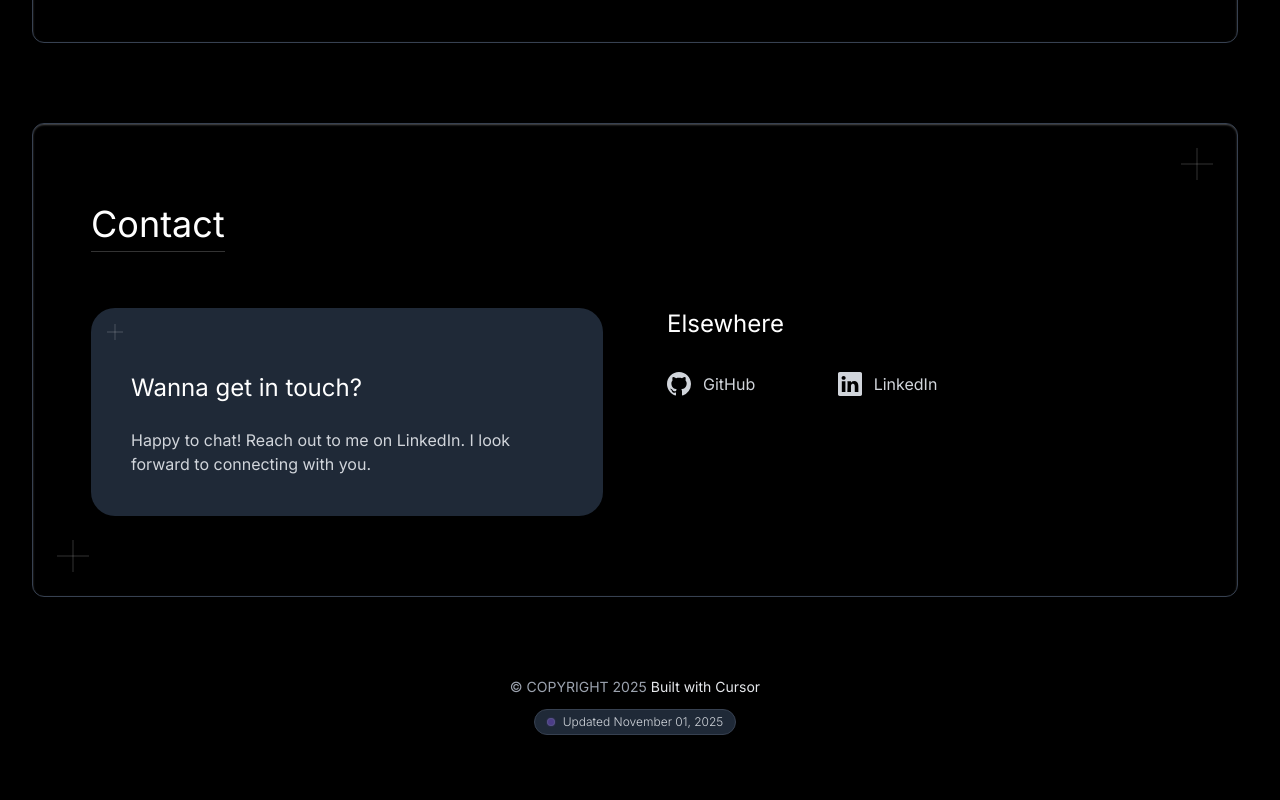
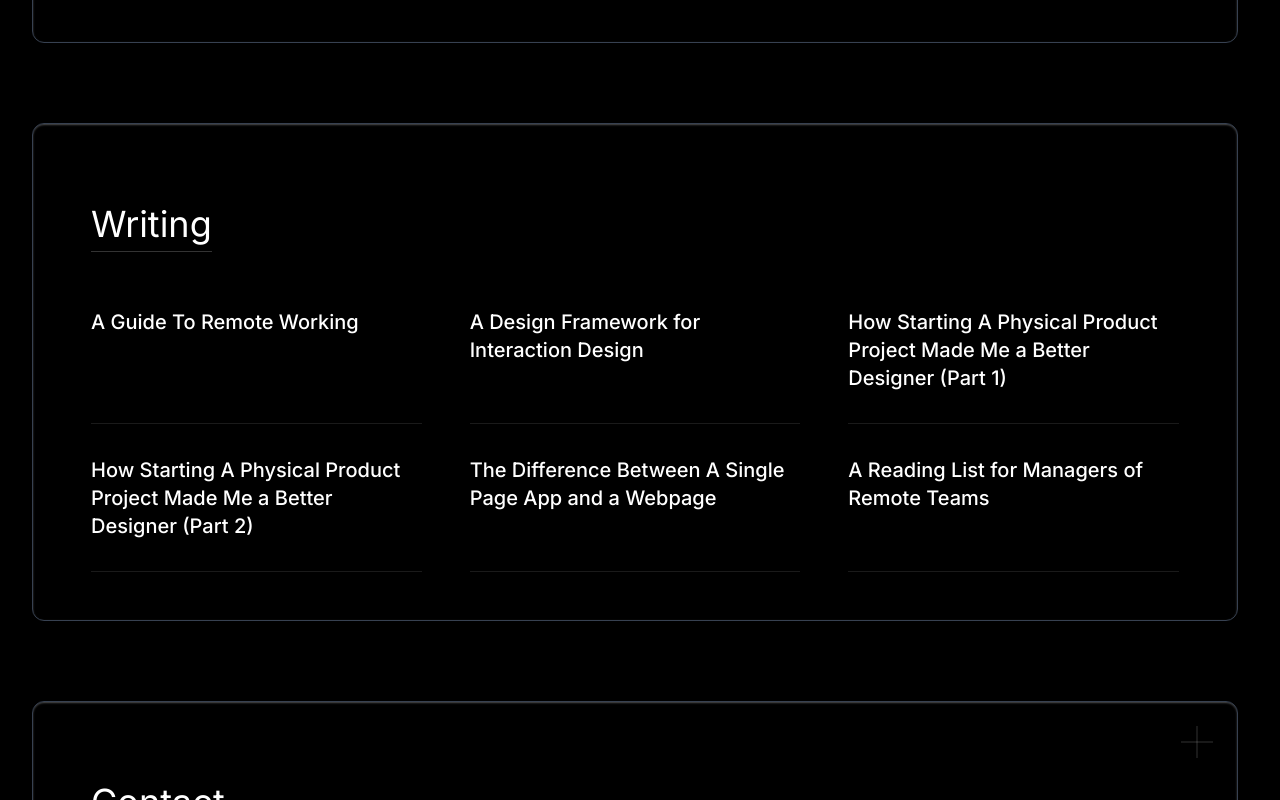
Before and after one commit to modusops/cursor-portfolio-2025, a Next.js app: page / in a window 1280 px wide. Shown: the part 2840-3640 px from the top of the page. Before the commit the page ends 3615 px from the top, so only its background shows below. Built offline with nearby package versions, Linux system fonts and the light colour scheme.

Commit message:
Add Writing section to home page with 6 articles and hover states

```diff
--- a/app/page.tsx
+++ b/app/page.tsx
@@ -686,6 +686,91 @@ export default function Home() {
           </div>
         </AnimatedContent>
 
+        {/* Writing Section */}
+        <AnimatedContent className="delay-500">
+          <div
+            className="py-20 bg-white dark:bg-black text-black dark:text-white rounded-xl my-20 border border-gray-200 dark:border-gray-700 transition-colors duration-200 relative"
+            style={{ boxShadow: "rgba(255, 255, 255, 0.3) 0px 1px 2px 0px inset" }}
+          >
+            <div className="max-w-6xl mx-auto px-4 sm:px-6 lg:px-8">
+              <h2 className="text-4xl font-normal mb-16 flex items-center animate-item">
+                <span className="relative">
+                  Writing
+                  <div className="absolute -bottom-2 left-0 right-0 h-px bg-gray-800/15 dark:bg-white/20"></div>
+                </span>
+              </h2>
+
+              <div className="grid grid-cols-1 md:grid-cols-2 lg:grid-cols-3 gap-x-12 gap-y-16 stagger-children">
+                {/* Article 1 */}
+                <a
+                  href="https://medium.com/@DaveChan/a-short-guide-to-remote-working-1a088c9097f1"
+                  target="_blank"
+                  rel="noopener noreferrer"
+                  className="relative block group transition-opacity duration-200"
+                >
+                  <h3 className="text-xl font-medium transition-colors duration-200 group-hover:underline group-hover:text-gray-700 dark:group-hover:text-gray-300">A Guide To Remote Working</h3>
+                  <div className="absolute -bottom-8 left-0 right-0 h-px bg-gray-800/5 dark:bg-white/10"></div>
+                </a>
+
+                {/* Article 2 */}
+                <a
+                  href="https://medium.com/@DaveChan/interaction-design-framework-for-product-design-planning-41498438a435"
+                  target="_blank"
+                  rel="noopener noreferrer"
+                  className="relative block group transition-opacity duration-200"
+                >
+                  <h3 className="text-xl font-medium transition-colors duration-200 group-hover:underline group-hover:text-gray-700 dark:group-hover:text-gray-300">A Design Framework for Interaction Design</h3>
+                  <div className="absolute -bottom-8 left-0 right-0 h-px bg-gray-800/5 dark:bg-white/10"></div>
+                </a>
+
+                {/* Article 3 */}
+                <a
+                  href="https://medium.com/@DaveChan/how-starting-a-physical-product-project-made-me-a-better-digital-product-designer-part-1-317d4f046b53"
+                  target="_blank"
+                  rel="noopener noreferrer"
+                  className="relative block group transition-opacity duration-200"
+                >
+                  <h3 className="text-xl font-medium transition-colors duration-200 group-hover:underline group-hover:text-gray-700 dark:group-hover:text-gray-300">How Starting A Physical Product Project Made Me a Better Designer (Part 1)</h3>
+                  <div className="absolute -bottom-8 left-0 right-0 h-px bg-gray-800/5 dark:bg-white/10"></div>
+                </a>
+
+                {/* Article 4 */}
+                <a
+                  href="https://medium.com/@DaveChan/how-starting-a-physical-product-project-made-me-a-better-digital-product-designer-part-2-307fd5e0fe71"
+                  target="_blank"
+                  rel="noopener noreferrer"
+                  className="relative block group transition-opacity duration-200"
+                >
+                  <h3 className="text-xl font-medium transition-colors duration-200 group-hover:underline group-hover:text-gray-700 dark:group-hover:text-gray-300">How Starting A Physical Product Project Made Me a Better Designer (Part 2)</h3>
+                  <div className="absolute -bottom-8 left-0 right-0 h-px bg-gray-800/5 dark:bg-white/10"></div>
+                </a>
+
+                {/* Article 5 */}
+                <a
+                  href="https://medium.com/@DaveChan/what-is-the-difference-between-a-single-page-app-spa-and-a-webpage-f46f06ab8c0a"
+                  target="_blank"
+                  rel="noopener noreferrer"
+                  className="relative block group transition-opacity duration-200"
+                >
+                  <h3 className="text-xl font-medium transition-colors duration-200 group-hover:underline group-hover:text-gray-700 dark:group-hover:text-gray-300">The Difference Between A Single Page App and a Webpage</h3>
+                  <div className="absolute -bottom-8 left-0 right-0 h-px bg-gray-800/5 dark:bg-white/10"></div>
+                </a>
+
+                {/* Article 6 */}
+                <a
+                  href="https://medium.com/@DaveChan/level-up-your-teams-remote-work-culture-with-this-reading-list-2e32393dd19a"
+                  target="_blank"
+                  rel="noopener noreferrer"
+                  className="relative block group transition-opacity duration-200"
+                >
+                  <h3 className="text-xl font-medium transition-colors duration-200 group-hover:underline group-hover:text-gray-700 dark:group-hover:text-gray-300">A Reading List for Managers of Remote Teams</h3>
+                  <div className="absolute -bottom-8 left-0 right-0 h-px bg-gray-800/5 dark:bg-white/10"></div>
+                </a>
+              </div>
+            </div>
+          </div>
+        </AnimatedContent>
+
 
         {/* Footer Section */}
         <AnimatedContent className="delay-600">
```
